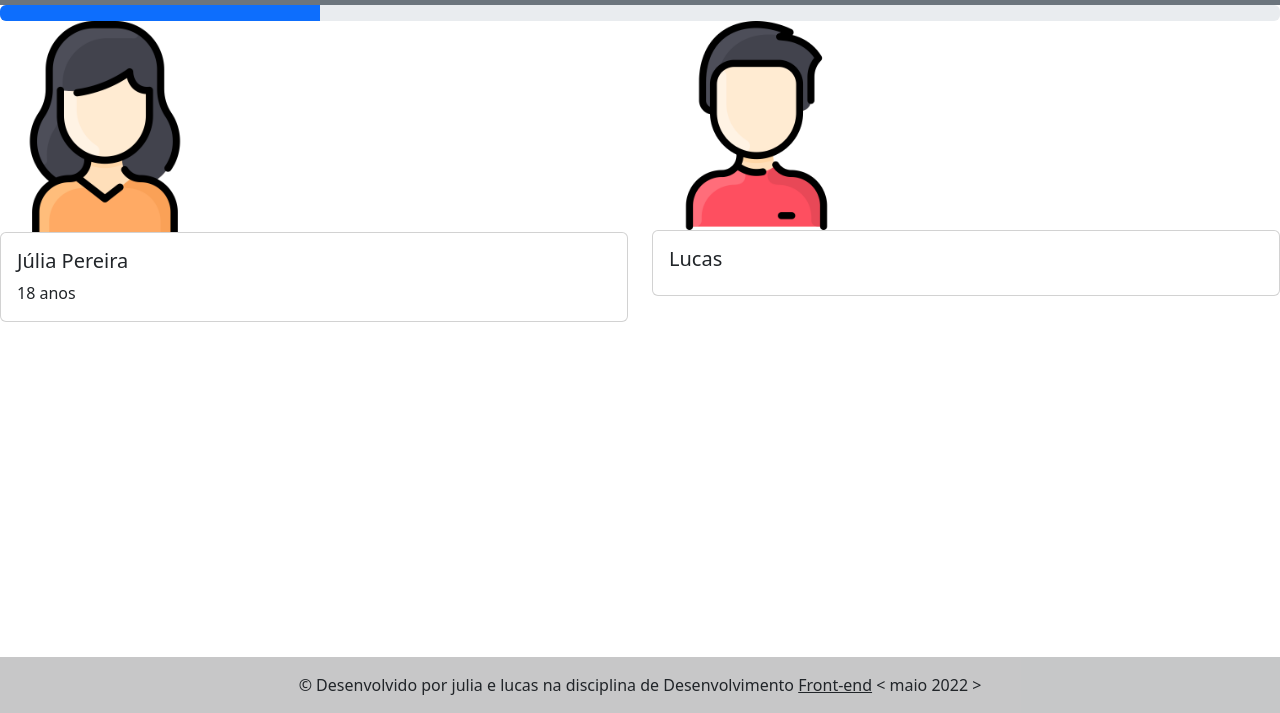
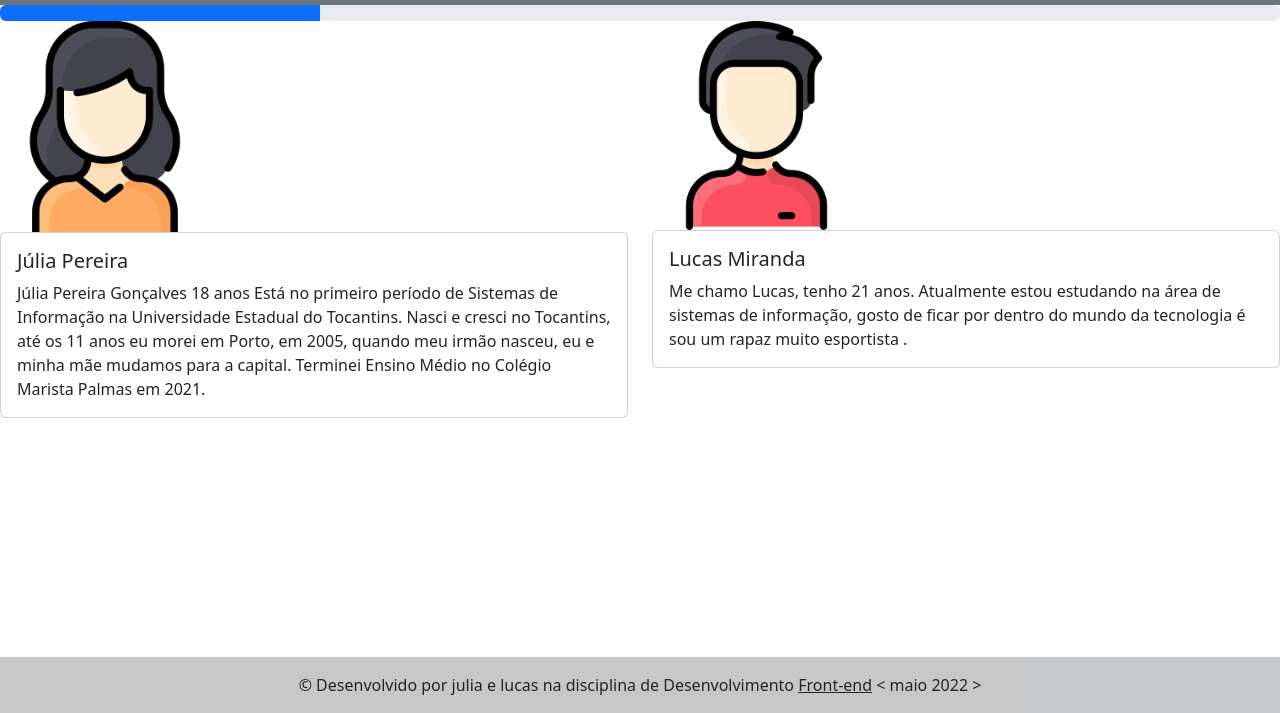
Before and after one commit to LucasMirandaOliveira/Projeto-Front-End, a plain HTML site: page quesomos.html in a window 1280 px wide. Shown: the part 87-800 px from the top of the page. Drawn offline with Linux system fonts and the light colour scheme.

Commit message:
git secundario

```diff
--- a/quesomos.html
+++ b/quesomos.html
@@ -55,7 +55,10 @@
           <div class="card">
             <div class="card-body">
               <h5 class="card-title">Júlia Pereira</h5>
-              <p class="card-text">18 anos</p>
+              <p class="card-text">Júlia Pereira Gonçalves
+                18 anos
+                Está no primeiro período de Sistemas de Informação  na Universidade Estadual do Tocantins.
+                Nasci e cresci no Tocantins, até os 11 anos eu morei em Porto, em 2005, quando meu irmão nasceu, eu e minha mãe mudamos para a capital. Terminei Ensino Médio no Colégio Marista Palmas em 2021.</p>
             </div>
           </div>
         </div>
@@ -65,8 +68,8 @@
               </div>
           <div class="card">
             <div class="card-body">
-              <h5 class="card-title">Lucas</h5>
-              <p class="card-text"></p>
+              <h5 class="card-title">Lucas Miranda</h5>
+              <p class="card-text">Me chamo Lucas, tenho 21 anos. Atualmente estou estudando na área de sistemas de informação, gosto de ficar por dentro do mundo da tecnologia é sou um rapaz muito esportista .</p>
             </div>
           </div>
         </div>
```
Also changed, not shown: libs/css/base.css (line endings or trailing spaces), libs/css/cont.css (line endings or trailing spaces), libs/css/ex.css (line endings or trailing spaces), libs/css/historia.css (line endings or trailing spaces), libs/css/qs.css (line endings or trailing spaces).
